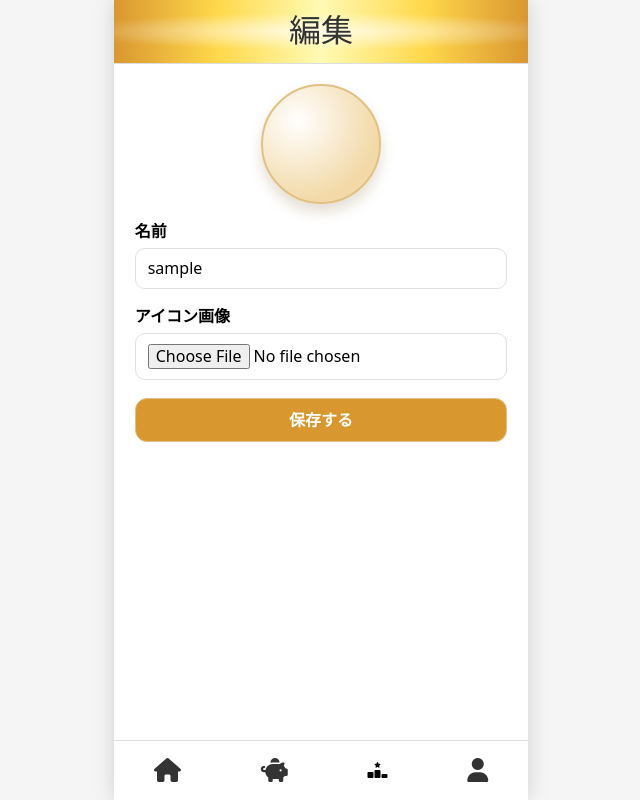
After one commit to syake27/group-work, a Django app: page /profile-edit/ in a window 1280 px wide. The commit adds this page. Shown: the whole page, without its empty margins (319-959 px from the left). Run offline with Django 5.2, Linux system fonts and the light colour scheme; the visitor is signed in with stand-in values (Sample User, id 1).

Commit message:
profile-edit

```diff
--- a/config/settings.py
+++ b/config/settings.py
@@ -124,6 +124,8 @@ USE_TZ = True
 # https://docs.djangoproject.com/en/5.2/howto/static-files/
 
 STATIC_URL = "/static/"
+MEDIA_URL = "/media/"
+MEDIA_ROOT = BASE_DIR / "media"
 
 # Default primary key field type
 # https://docs.djangoproject.com/en/5.2/ref/settings/#default-auto-field
--- a/config/urls.py
+++ b/config/urls.py
@@ -16,9 +16,14 @@ Including another URLconf
 """
 
 from django.contrib import admin
+from django.conf import settings
+from django.conf.urls.static import static
 from django.urls import path, include
 
 urlpatterns = [
     path("admin/", admin.site.urls),
     path("", include("saving.urls")),
 ]
+
+if settings.DEBUG:
+    urlpatterns += static(settings.MEDIA_URL, document_root=settings.MEDIA_ROOT)
--- a/saving/forms.py
+++ b/saving/forms.py
@@ -1,3 +1,4 @@
+from django import forms
 from django.contrib.auth import get_user_model
 from django.contrib.auth.forms import UserCreationForm
 
@@ -6,3 +7,9 @@ class CustomUserCreationForm(UserCreationForm):
     class Meta(UserCreationForm.Meta):
         model = get_user_model()
         fields = ("username",)
+
+
+class ProfileEditForm(forms.ModelForm):
+    class Meta:
+        model = get_user_model()
+        fields = ("username", "user_icon")
--- /dev/null
+++ b/saving/static/saving/profile-edit.css
@@ -0,0 +1,52 @@
+.profile-edit-container {
+  padding: 20px 0;
+}
+
+.profile-edit-form {
+  display: flex;
+  flex-direction: column;
+  gap: 18px;
+}
+
+.profile-edit-preview {
+  display: flex;
+  justify-content: center;
+}
+
+.profile-edit-icon {
+  width: 120px;
+  height: 120px;
+  border-radius: 50%;
+  background: radial-gradient(circle at 30% 30%, #fff, #f2d9a7 70%);
+  background-position: center;
+  background-size: cover;
+  border: 2px solid #e1c082;
+  box-shadow: 0 8px 14px rgba(120, 90, 35, 0.2);
+}
+
+.profile-edit-field {
+  display: flex;
+  flex-direction: column;
+  gap: 8px;
+}
+
+.profile-edit-field label {
+  font-weight: 600;
+}
+
+.profile-edit-field input[type="text"],
+.profile-edit-field input[type="file"] {
+  padding: 10px 12px;
+  border: 1px solid #e0e0e0;
+  border-radius: 10px;
+}
+
+.profile-edit-submit {
+  padding: 12px;
+  border-radius: 12px;
+  background-color: #d99730;
+  text-align: center;
+  border: 1px solid #e1c082;
+  font-weight: 700;
+  color: #fff;
+}
--- a/saving/static/saving/profile.css
+++ b/saving/static/saving/profile.css
@@ -86,3 +86,9 @@
   color: red;
   font-weight: bold;
 }
+.profile-actions a {
+  border-bottom: 1px solid #e0e0e0;
+  padding: 10px 0;
+  display: block;
+  width: 100%;
+}
--- /dev/null
+++ b/saving/templates/saving/profile-edit.html
@@ -0,0 +1,38 @@
+{% extends 'saving/base.html' %}
+{% load static %}
+
+{% block title %}プロフィール編集{% endblock %}
+{% block header_title %}編集{% endblock %}
+
+{% block extra_css %}
+<link rel="stylesheet" href="{% static 'saving/profile-edit.css' %}">
+{% endblock %}
+
+{% block content %}
+<div class="profile-edit-container">
+    <form method="post" enctype="multipart/form-data" class="profile-edit-form">
+        {% csrf_token %}
+        {{ form.non_field_errors }}
+
+        <div class="profile-edit-preview">
+            <div class="profile-edit-icon"
+                {% if request.user.user_icon %}style="background-image: url('{{ request.user.user_icon.url }}');"{% endif %}>
+            </div>
+        </div>
+
+        <div class="profile-edit-field">
+            <label for="{{ form.username.id_for_label }}">名前</label>
+            {{ form.username }}
+            {{ form.username.errors }}
+        </div>
+
+        <div class="profile-edit-field">
+            <label for="{{ form.user_icon.id_for_label }}">アイコン画像</label>
+            {{ form.user_icon }}
+            {{ form.user_icon.errors }}
+        </div>
+
+        <button type="submit" class="profile-edit-submit">保存する</button>
+    </form>
+</div>
+{% endblock %}
--- a/saving/templates/saving/profile.html
+++ b/saving/templates/saving/profile.html
@@ -11,10 +11,10 @@
 
 {% block content %}
 <div class="profile-container">
-    <div class="user-icon">アイコン</div>
+    <div class="user-icon" {% if request.user.user_icon %}style="background-image: url('{{ request.user.user_icon.url }}');"{% endif %}></div>
     <div class="user-info">
         <p class="user-name">{{ user_name }}</p>
-        <p class="user-id">@user_id</p>
+        <p class="user-id">@{{ request.user.username }}</p>
     </div>
 </div>
 <div class="savings-progress">
@@ -37,7 +37,7 @@
 </div>
 <div class="profile-actions">
     <button>目標金額の変更</button>
-    <button>プロフィール編集</button>
+    <a href="{% url 'profile_edit' %}">プロフィール編集</a>
     <form method="post" action="{% url 'logout' %}">
         {% csrf_token %}
         <button type="submit" class="logout-btn">ログアウト</button>
--- a/saving/urls.py
+++ b/saving/urls.py
@@ -23,4 +23,5 @@ urlpatterns = [
     path("dice/", views.dice, name="dice"),
     path("edit-target/", views.edit_target, name="edit_target"),
     path("edit-profile/", views.edit_profile, name="edit_profile"),
+    path("profile-edit/", views.profile_edit, name="profile_edit"),
 ]
--- a/saving/views.py
+++ b/saving/views.py
@@ -5,7 +5,7 @@ from django.db.models import Sum
 from django.db.models.functions import Coalesce
 from django.contrib.auth import get_user_model
 from django.views.decorators.http import require_POST
-from .forms import CustomUserCreationForm
+from .forms import CustomUserCreationForm, ProfileEditForm
 from .models import SavingRecord, Method
 from datetime import timedelta, date
 from django.contrib.auth.decorators import login_required
@@ -165,3 +165,16 @@ def edit_target(request):
 
 def edit_profile(request):
     return render(request, "saving/edit_profile.html")
+
+
+@login_required
+def profile_edit(request):
+    if request.method == "POST":
+        form = ProfileEditForm(request.POST, request.FILES, instance=request.user)
+        if form.is_valid():
+            form.save()
+            return redirect("profile")
+    else:
+        form = ProfileEditForm(instance=request.user)
+
+    return render(request, "saving/profile-edit.html", {"form": form})
```
Also changed, not shown: media/user_icons/shiba.png (added).
